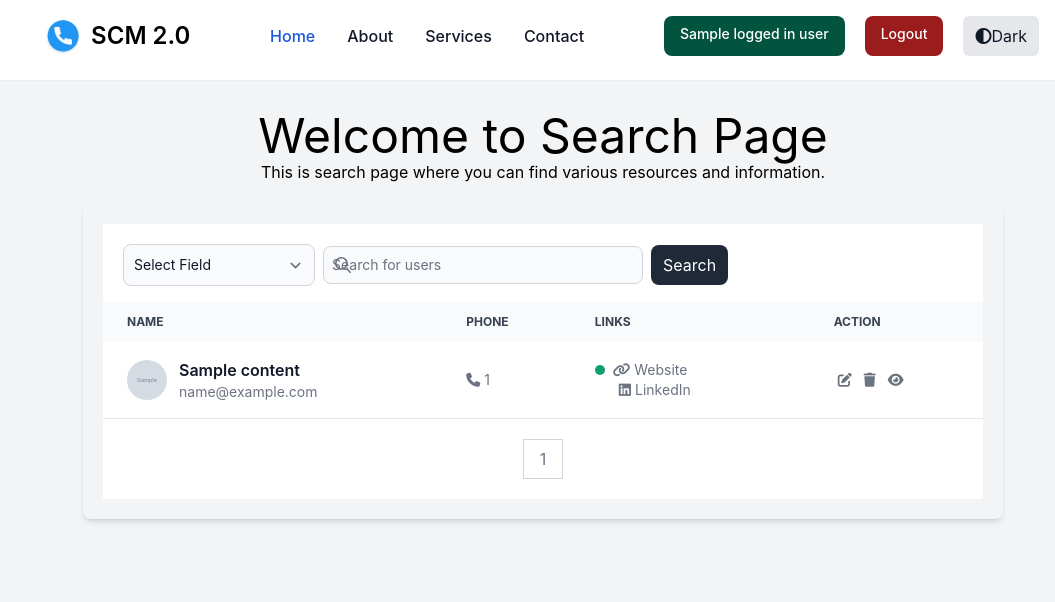
After one commit to mehmoodulhaq570/Smart-Contact-Manager, a Spring app: template src/main/resources/templates/user/search.html in a window 1280 px wide. The commit adds this page. Shown: the top 602 px of the page, without its empty margins (225-1280 px from the left). Run offline with Thymeleaf, Linux system fonts and the light colour scheme; the template is opened without the code that fills it: most values are stand-ins (such as "Sample title", 1, 10 or a date in 2020); grey boxes marked "Sample" are stand-in pictures; data that the repository does not hold is empty; some of the project's set-up classes (security, data sources, template engines, error pages and the like) are left out, and stand-ins take their place; some libraries are stand-ins or nearby versions.

Commit message:
Search Based Pagination in Progress

```diff
--- a/src/main/java/com/scm/repositories/ContactRepo.java
+++ b/src/main/java/com/scm/repositories/ContactRepo.java
@@ -21,5 +21,11 @@ public interface ContactRepo extends JpaRepository<Contact, String> {
     @Query("SELECT c FROM Contact c WHERE c.user.id = :userId")
     List<Contact> findByUserId(String userId);
 
+    Page<Contact> findByNameContaining(String nameKeyword, Pageable pageable);
+    Page<Contact> findByEmailContaining(String emailKeyword, Pageable pageable);
+    Page<Contact> findByPhoneNumberContaining(String phoneNumberKeyword, Pageable pageable);
+
+
+
 
 }
--- a/src/main/java/com/scm/services/ContactService.java
+++ b/src/main/java/com/scm/services/ContactService.java
@@ -25,7 +25,9 @@ public interface ContactService {
     List<Contact> getAll();
 
     // Search contacts by name
-    List<Contact> search(String name, String id, String phoneNumber);
+    Page<Contact> searchByName(String nameKeyword, int size, int page, String sortBy, String order);
+    Page<Contact> searchByEmail(String emailKeyword, int size, int page, String sortBy, String order);
+    Page<Contact> searchByPhoneNumber(String phoneNumberKeyword, int size, int page, String sortBy, String order);
 
     // Get contacts by user ID
     List<Contact> getContactsByUserId(String id);
--- a/src/main/resources/static/css/output.css
+++ b/src/main/resources/static/css/output.css
@@ -789,8 +819,8 @@ video {
   width: 1rem;
 }
 
-.w-44 {
-  width: 11rem;
+.w-48 {
+  width: 12rem;
 }
 
 .w-5 {
@@ -858,6 +888,10 @@ video {
   align-items: center;
 }
 
+.justify-start {
+  justify-content: flex-start;
+}
+
 .justify-center {
   justify-content: center;
 }
@@ -868,6 +902,18 @@ video {
 
 .gap-2 {
   gap: 0.5rem;
+}
+
+.-space-x-px > :not([hidden]) ~ :not([hidden]) {
+  --tw-space-x-reverse: 0;
+  margin-right: calc(-1px * var(--tw-space-x-reverse));
+  margin-left: calc(-1px * calc(1 - var(--tw-space-x-reverse)));
+}
+
+.space-x-2 > :not([hidden]) ~ :not([hidden]) {
+  --tw-space-x-reverse: 0;
+  margin-right: calc(0.5rem * var(--tw-space-x-reverse));
+  margin-left: calc(0.5rem * calc(1 - var(--tw-space-x-reverse)));
 }
 
 .space-x-3 > :not([hidden]) ~ :not([hidden]) {
@@ -1046,6 +1100,10 @@ video {
 .bg-white {
   --tw-bg-opacity: 1;
   background-color: rgb(255 255 255 / var(--tw-bg-opacity, 1));
+}
+
+.p-1 {
+  padding: 0.25rem;
 }
 
 .p-2 {
@@ -1074,10 +1132,6 @@ video {
 
 .p-8 {
   padding: 2rem;
-}
-
-.p-1 {
-  padding: 0.25rem;
 }
 
 .px-1 {
@@ -1228,6 +1272,10 @@ video {
 
 .uppercase {
   text-transform: uppercase;
+}
+
+.leading-tight {
+  line-height: 1.25;
 }
 
 .tracking-tight {
--- /dev/null
+++ b/src/main/resources/templates/user/search.html
@@ -0,0 +1,218 @@
+<!DOCTYPE html>
+<html
+  lang="en"
+  th:replace="~{fragments/base :: parent(~{::#content}, ~{::title}, ~{::script})}"
+>
+  <head>
+    <title data-th-text="${LoggedInUser.name}">Search Page</title>
+  </head>
+  <body>
+    <div id="content">
+      <!-- User is loggedin sidebar -->
+      <div th:if="${LoggedInUser}">
+        <div th:replace="~{user/user_sidebar :: user_sidebar}"></div>
+      </div>
+
+      <section class="pl-64 pt-20">
+        <div class="flex justify-center flex-col items-center">
+          <h1 class="text-5xl">Welcome to Search Page</h1>
+          <p>
+            This is search page where you can find various resources and
+            information.
+          </p>
+        </div>
+
+        <div class="contacts_container p-5">
+          <div class="relative p-5 overflow-x-auto shadow-md sm:rounded-lg">
+            <form action="" th:action="@{/user/contacts/search}" method="get">
+              <div
+                class="flex p-5 space-x-2 items-center justify-start flex-column flex-wrap md:flex-row space-y-4 md:space-y-0 pb-4 bg-white dark:bg-gray-900"
+              >
+                <!-- Select box -->
+
+                <div>
+                  <select
+                    name="field"
+                    id="countries_disabled"
+                    class="w-48 mx-auto bg-gray-50 border border-gray-300 text-gray-900 text-sm rounded-lg focus:ring-blue-500 focus:border-blue-500 block p-2.5 dark:bg-gray-700 dark:border-gray-600 dark:placeholder-gray-400 dark:text-white dark:focus:ring-blue-500 dark:focus:border-blue-500"
+                  >
+                    <option selected>Select Field</option>
+                    <option value="name">Name</option>
+                    <option value="email">Email</option>
+                    <option value="phone">Phone</option>
+                  </select>
+                </div>
+
+                <label for="table-search" class="sr-only">Search</label>
+                <div class="relative">
+                  <div
+                    class="absolute inset-y-0 rtl:inset-r-0 start-0 flex items-center ps-3 pointer-events-none"
+                  >
+                    <svg
+                      class="w-4 h-4 text-gray-500 dark:text-gray-400"
+                      aria-hidden="true"
+                      xmlns="http://www.w3.org/2000/svg"
+                      fill="none"
+                      viewBox="0 0 20 20"
+                    >
+                      <path
+                        stroke="currentColor"
+                        stroke-linecap="round"
+                        stroke-linejoin="round"
+                        stroke-width="2"
+                        d="m19 19-4-4m0-7A7 7 0 1 1 1 8a7 7 0 0 1 14 0Z"
+                      />
+                    </svg>
+                  </div>
+                  <input
+                    name="keyword"
+                    type="text"
+                    id="table-search-users"
+                    class="block p-2 ps-10 text-sm text-gray-900 border border-gray-300 rounded-lg w-80 bg-gray-50 focus:ring-blue-500 focus:border-blue-500 dark:bg-gray-700 dark:border-gray-600 dark:placeholder-gray-400 dark:text-white dark:focus:ring-blue-500 dark:focus:border-blue-500"
+                    placeholder="Search for users"
+                  />
+                </div>
+                <button
+                  type="submit"
+                  class="px-3 py-2 bg-gray-800 text-white rounded-lg hover:bg-gray-700"
+                >
+                  Search
+                </button>
+              </div>
+            </form>
+
+            <table
+              class="w-full text-sm text-left rtl:text-right text-gray-500 dark:text-gray-400"
+            >
+              <thead
+                class="text-xs text-gray-700 uppercase bg-gray-50 dark:bg-gray-700 dark:text-gray-400"
+              >
+                <tr>
+                  <th scope="col" class="px-6 py-3">Name</th>
+                  <th scope="col" class="px-6 py-3">Phone</th>
+                  <th scope="col" class="px-6 py-3">Links</th>
+                  <th scope="col" class="px-6 py-3">Action</th>
+                </tr>
+              </thead>
+              <tbody>
+                <tr
+                  th:object="${c}"
+                  th:each="c : ${pageContact.content}"
+                  class="bg-white border-b dark:bg-gray-800 dark:border-gray-700 border-gray-200 hover:bg-gray-50 dark:hover:bg-gray-600"
+                >
+                  <th
+                    scope="row"
+                    class="flex items-center px-6 py-4 text-gray-900 whitespace-nowrap dark:text-white"
+                  >
+                    <img
+                      onerror="this.src='https://static-00.iconduck.com/assets.00/profile-default-icon-2048x2045-u3j7s5nj.png'"
+                      class="w-10 h-10 rounded-full"
+                      th:src="@{*{picture}}"
+                      alt="image"
+                    />
+                    <div class="ps-3">
+                      <div class="text-base font-semibold" th:text="*{name}">
+                        Neil Sims
+                      </div>
+                      <div class="font-normal text-gray-500" th:text="*{email}">
+                        neil.sims@flowbite.com
+                      </div>
+                    </div>
+                  </th>
+                  <td class="px-6 py-4">
+                    <i class="fa-solid fa-phone"></i>
+                    <span th:text="*{phoneNumber}"></span>
+                  </td>
+
+                  <td class="px-6 py-4">
+                    <div class="flex items-center">
+                      <div
+                        class="h-2.5 w-2.5 rounded-full bg-green-500 me-2"
+                      ></div>
+                      <a
+                        th:href="@{*{websiteLink}}"
+                        target="_blank"
+                        rel="noopener"
+                      >
+                        <i class="fa-solid fa-link"></i> Website
+                      </a>
+                    </div>
+                    <div class="px-6 flex items-center">
+                      <div
+                        th:if="*{isFavorite}"
+                        class="h-2.5 w-2.5 rounded-full bg-green-500 me-2"
+                      ></div>
+                      <a
+                        th:href="@{*{linkedInLink}}"
+                        target="_blank"
+                        rel="noopener"
+                      >
+                        <i class="fa-brands fa-linkedin"></i> LinkedIn
+                      </a>
+                    </div>
+                  </td>
+
+                  <td class="px-6 py-4">
+                    <div>
+                      <a href="" class="p-1">
+                        <i class="fa-solid fa-pen-to-square"></i>
+                      </a>
+                      <a href="" class="p-1">
+                        <i class="fa-solid fa-trash"></i>
+                      </a>
+                      <a href="" class="p-1">
+                        <i class="fa-solid fa-eye"></i>
+                      </a>
+                    </div>
+                  </td>
+                </tr>
+              </tbody>
+            </table>
+
+            <!-- pagination container -->
+            <div
+              class="pagination_container p-5 bg-white dark:bg-gray-800 text-center"
+            >
+              <nav aria-label="Page navigation example">
+                <ul class="inline-flex -space-x-px text-base h-10">
+                  <li th:unless="${pageContact.first}">
+                    <a
+                      th:href="@{'/user/contacts?size='+${pageSize}+'&page='+${pageContact.number-1}}"
+                      href="#"
+                      class="flex items-center justify-center px-4 h-10 ms-0 leading-tight text-gray-500 bg-white border border-e-0 border-gray-300 rounded-s-lg hover:bg-gray-100 hover:text-gray-700 dark:bg-gray-800 dark:border-gray-700 dark:text-gray-400 dark:hover:bg-gray-700 dark:hover:text-white"
+                      >Previous</a
+                    >
+                  </li>
+                  <li
+                    th:each="index: ${#numbers.sequence(0, pageContact.totalPages-1)}"
+                  >
+                    <a
+                      th:href="@{'/user/contacts?size='+${pageSize}+'&page='+${index}}"
+                      href="#"
+                      th:classappend="${index == pageContact.number} ? 'bg-blue-500 dark:bg-blue-600 text-white' : 'bg-white dark:bg-gray-800'"
+                      class="flex items-center justify-center px-4 h-10 leading-tight text-gray-500 border border-gray-300 hover:bg-gray-100 hover:text-gray-700 dark:border-gray-700 dark:text-gray-400 dark:hover:bg-gray-700 dark:hover:text-white"
+                    >
+                      <span th:text="${index+1}"></span>
+                    </a>
+                  </li>
+                  <li th:if="${!pageContact.last}">
+                    <a
+                      th:href="@{'/user/contacts?size='+${pageSize}+'&page='+${pageContact.number+1}}"
+                      href="#"
+                      class="flex items-center justify-center px-4 h-10 leading-tight text-gray-500 bg-white border border-gray-300 rounded-e-lg hover:bg-gray-100 hover:text-gray-700 dark:bg-gray-800 dark:border-gray-700 dark:text-gray-400 dark:hover:bg-gray-700 dark:hover:text-white"
+                      >Next</a
+                    >
+                  </li>
+                </ul>
+              </nav>
+            </div>
+          </div>
+        </div>
+      </section>
+    </div>
+
+    <script>
+      console.log("Search page");
+    </script>
+  </body>
+</html>
```
Also changed, not shown: other parts of src/main/resources/static/css/output.css (+65 -61 lines), src/main/java/com/scm/controllers/ContactController.java (+34 -0 lines), src/main/java/com/scm/services/impl/ContactServiceImpl.java (+18 -6 lines), src/main/resources/templates/user/contacts.html (+24 -64 lines).
